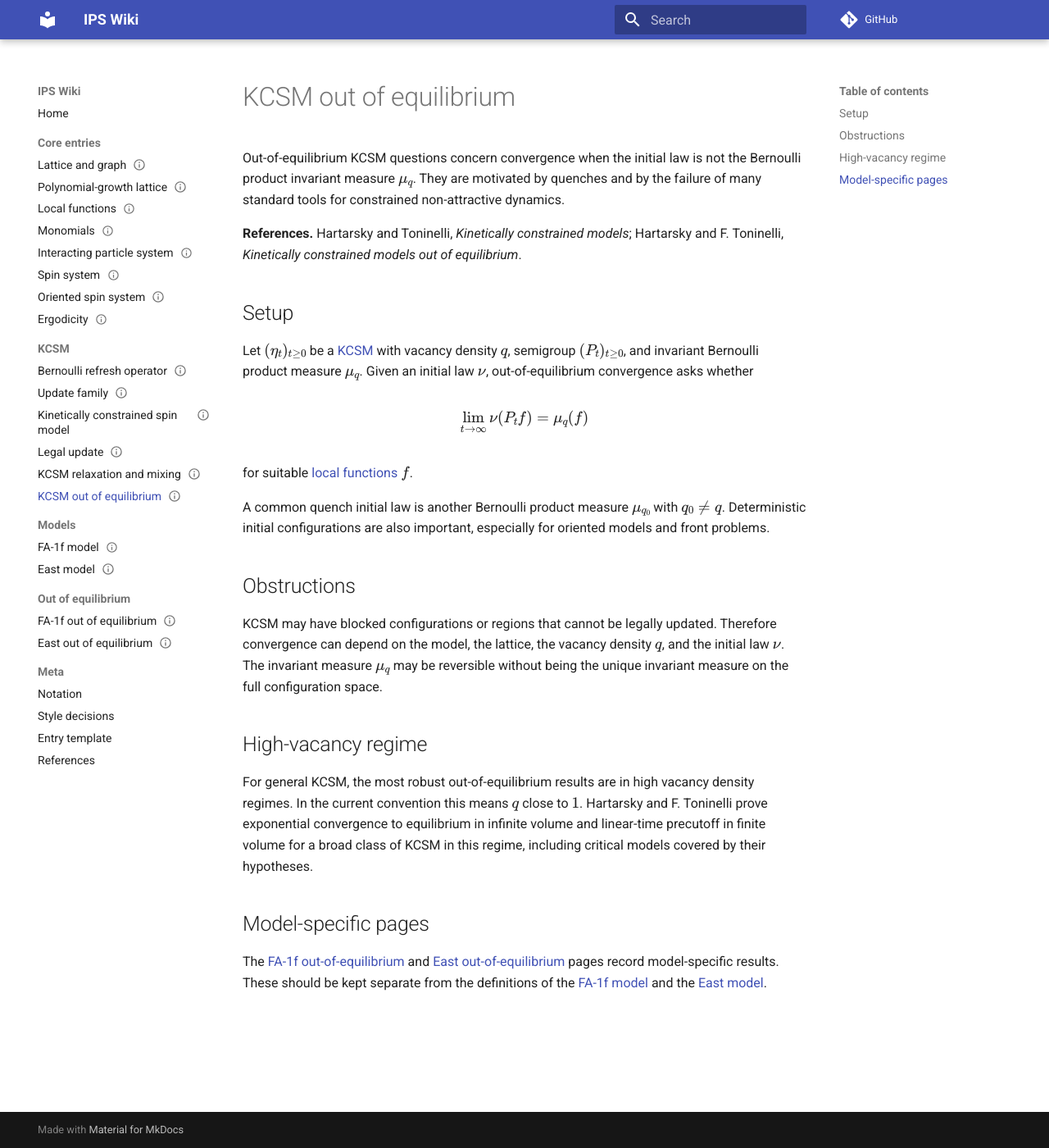
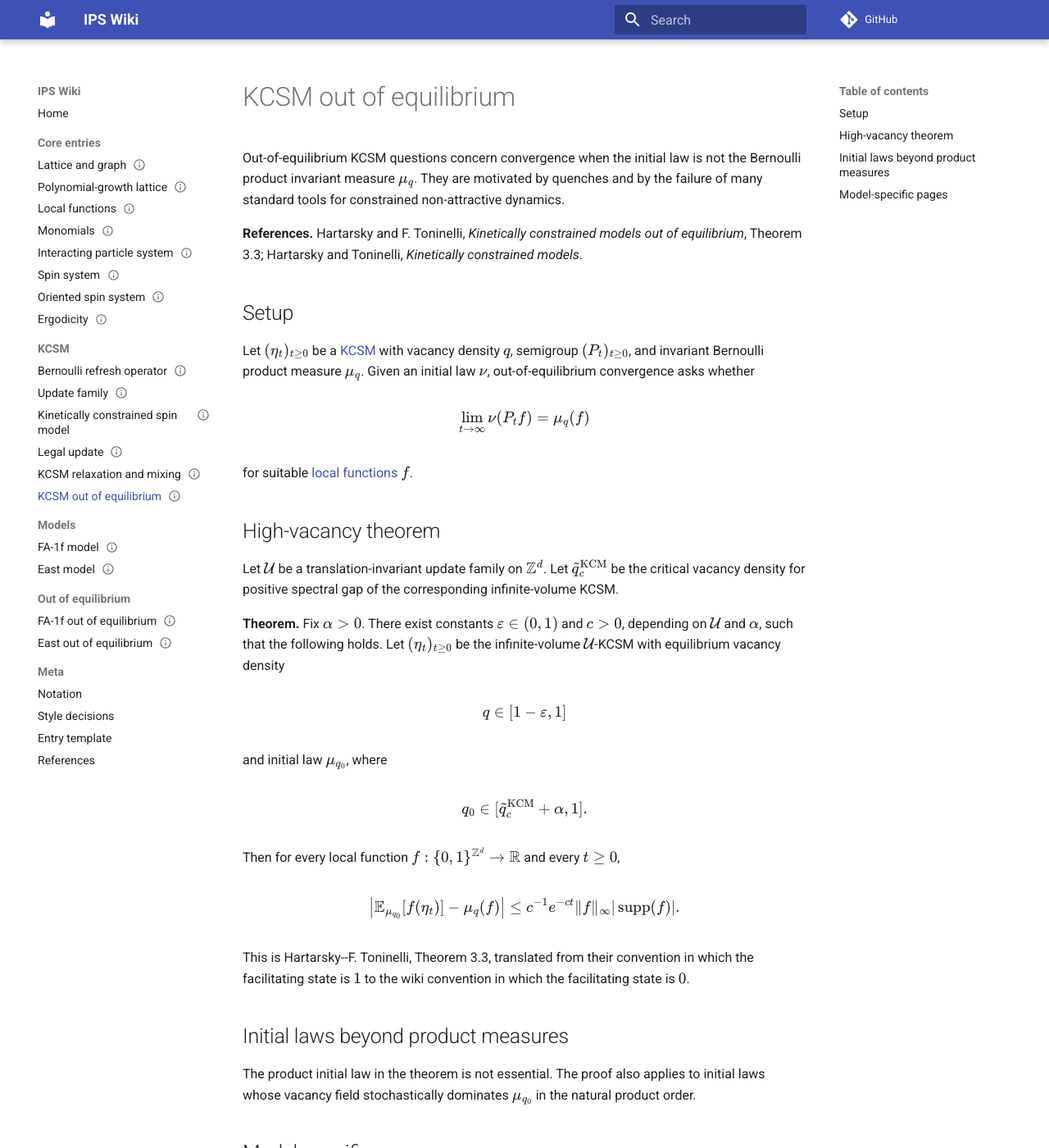
Before and after one commit to maciejgluchowski86-beep/ips-wiki, an MkDocs documentation site: the page built from docs/entries/kcsm-out-of-equilibrium.md, in a window 1280 px wide and 1400 px high. Shown: the whole window at 82% size. Built offline with MkDocs 1.6.1 and Material for MkDocs 9.7.7, drawn with Linux system fonts in a browser that asks for light colours; comment, search, counter and statistics services are not loaded.

Commit message:
Add Hartarsky Toninelli theorem to KCSM out-of-equilibrium

```diff
--- a/docs/entries/kcsm-out-of-equilibrium.md
+++ b/docs/entries/kcsm-out-of-equilibrium.md
@@ -11,7 +11,7 @@ tags:
 
 Out-of-equilibrium KCSM questions concern convergence when the initial law is not the Bernoulli product invariant measure \(\mu_q\). They are motivated by quenches and by the failure of many standard tools for constrained non-attractive dynamics.
 
-**References.** Hartarsky and Toninelli, *Kinetically constrained models*; Hartarsky and F. Toninelli, *Kinetically constrained models out of equilibrium*.
+**References.** Hartarsky and F. Toninelli, *Kinetically constrained models out of equilibrium*, Theorem 3.3; Hartarsky and Toninelli, *Kinetically constrained models*.
 
 ## Setup
 
@@ -23,15 +23,35 @@ $$
 
 for suitable [local functions](local-functions.md) \(f\).
 
-A common quench initial law is another Bernoulli product measure \(\mu_{q_0}\) with \(q_0\ne q\). Deterministic initial configurations are also important, especially for oriented models and front problems.
+## High-vacancy theorem
 
-## Obstructions
+Let \(\mathcal U\) be a translation-invariant update family on \(\Z^d\). Let \(\widetilde q_c^{\mathrm{KCM}}\) be the critical vacancy density for positive spectral gap of the corresponding infinite-volume KCSM.
 
-KCSM may have blocked configurations or regions that cannot be legally updated. Therefore convergence can depend on the model, the lattice, the vacancy density \(q\), and the initial law \(\nu\). The invariant measure \(\mu_q\) may be reversible without being the unique invariant measure on the full configuration space.
+**Theorem.** Fix \(\alpha>0\). There exist constants \(\varepsilon\in(0,1)\) and \(c>0\), depending on \(\mathcal U\) and \(\alpha\), such that the following holds. Let \((\eta_t)_{t\ge0}\) be the infinite-volume \(\mathcal U\)-KCSM with equilibrium vacancy density
 
-## High-vacancy regime
+$$
+q\in[1-\varepsilon,1]
+$$
 
-For general KCSM, the most robust out-of-equilibrium results are in high vacancy density regimes. In the current convention this means \(q\) close to \(1\). Hartarsky and F. Toninelli prove exponential convergence to equilibrium in infinite volume and linear-time precutoff in finite volume for a broad class of KCSM in this regime, including critical models covered by their hypotheses.
+and initial law \(\mu_{q_0}\), where
+
+$$
+q_0\in[\widetilde q_c^{\mathrm{KCM}}+\alpha,1].
+$$
+
+Then for every local function \(f:\{0,1\}^{\Z^d}\to\R\) and every \(t\ge0\),
+
+$$
+\left|\E_{\mu_{q_0}}[f(\eta_t)]-\mu_q(f)\right|
+\le
+c^{-1}e^{-ct}\|f\|_\infty |\supp(f)|.
+$$
+
+This is Hartarsky--F. Toninelli, Theorem 3.3, translated from their convention in which the facilitating state is \(1\) to the wiki convention in which the facilitating state is \(0\).
+
+## Initial laws beyond product measures
+
+The product initial law in the theorem is not essential. The proof also applies to initial laws whose vacancy field stochastically dominates \(\mu_{q_0}\) in the natural product order.
 
 ## Model-specific pages
 
```
